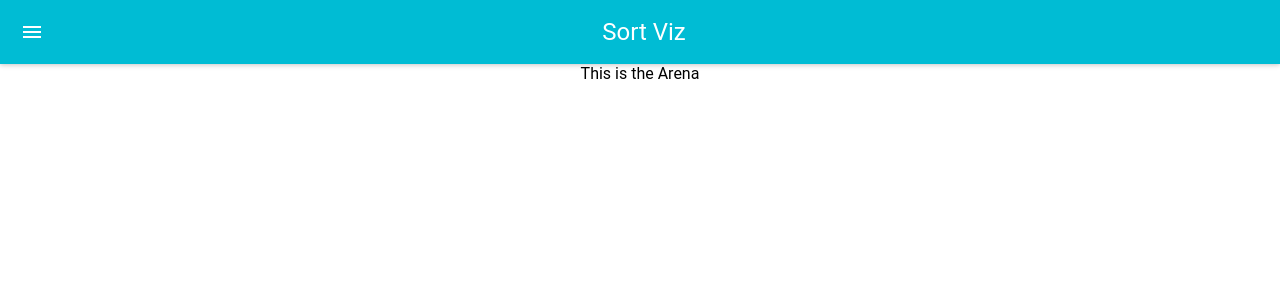
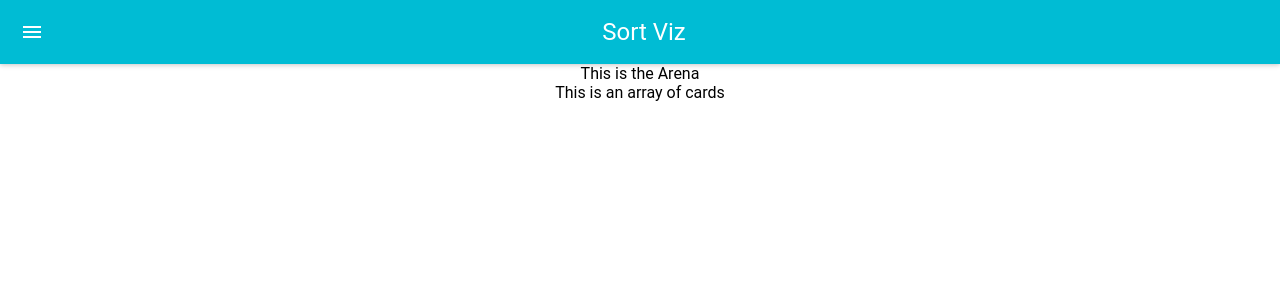
Before and after one commit to vramdhanie/sortvisualizer, a React (Create React App) app: page /arena in a window 1280 px wide. Shown: the top 300 px of the page. Built offline with nearby package versions, Linux system fonts and the light colour scheme; a small style sheet from the web is missing.

Commit message:
Place Array on Arena

```diff
--- a/src/components/arena/arena.js
+++ b/src/components/arena/arena.js
@@ -1,4 +1,6 @@
 import React, { Component } from 'react';
+import './arena.css';
+import Array from '../array/array';
 
 export default class Arena extends Component {
     constructor(props){
@@ -9,6 +11,9 @@ export default class Arena extends Component {
         return (
             <div className="arena">
                 This is the Arena
+
+                <Array/>
+
             </div>
         )
     }
```
